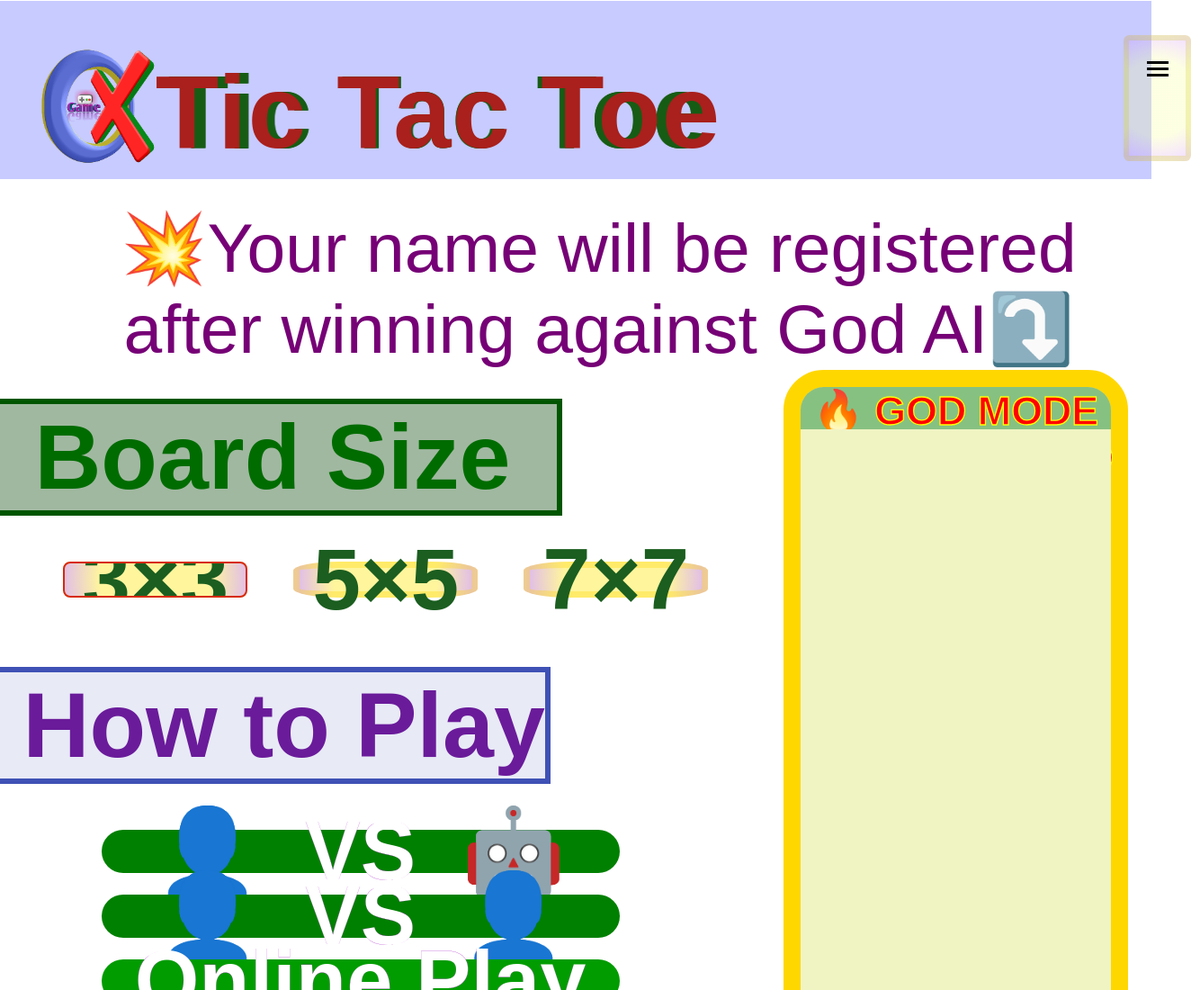
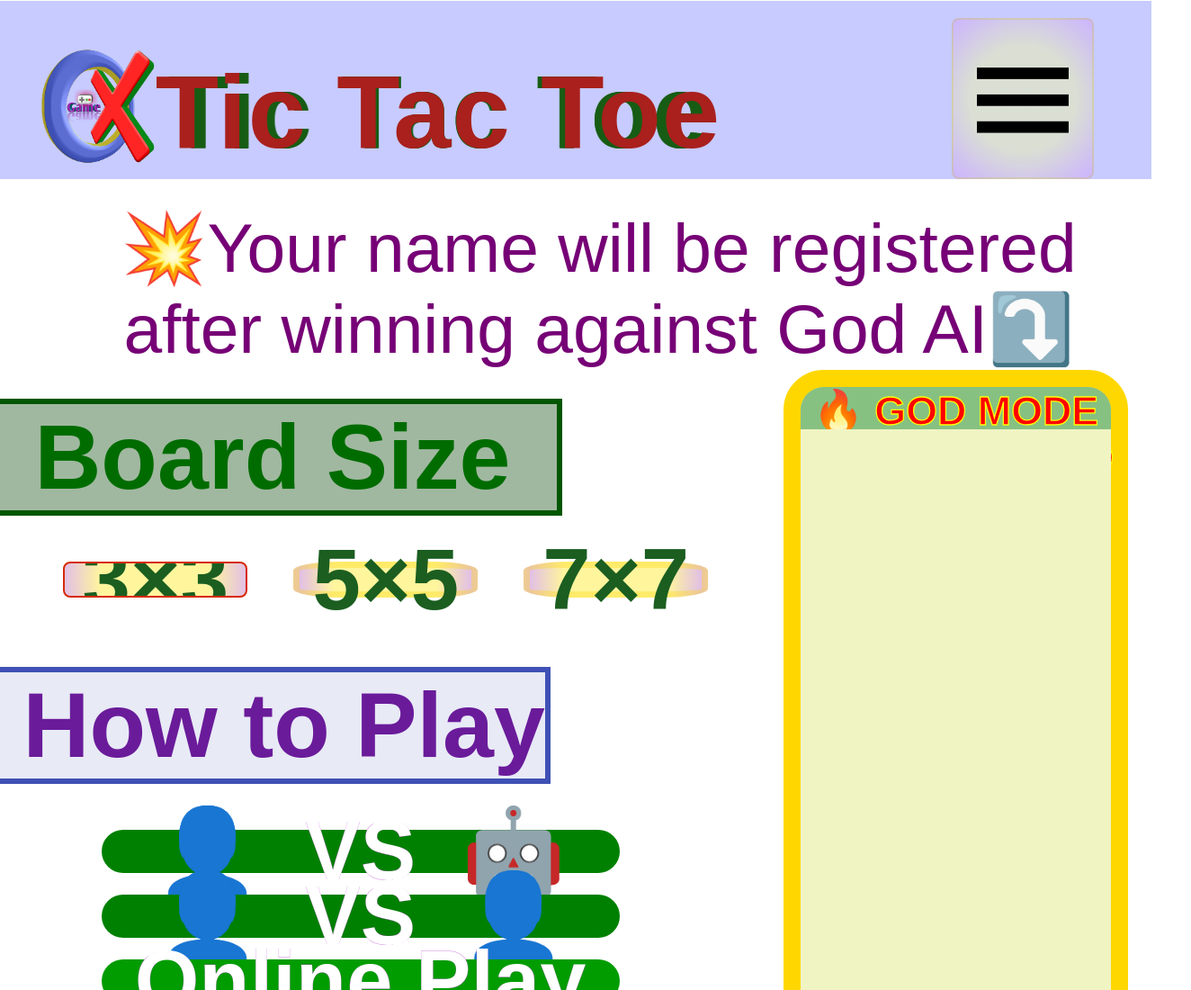
Before and after one commit to oxgamepro/tictactoeultimate, a plain HTML site: page index.html in a window 1280 px wide. Shown: the top 1100 px of the page at 90% size, 1324 px wide, since content can reach past the window. Drawn offline with Linux system fonts and the light colour scheme; no server answers; a web font is replaced by a local one.

Commit message:
Update style.css

```diff
--- a/style.css
+++ b/style.css
@@ -98,18 +98,35 @@
 
 }
 
-.threeline{
-  position: relative;
-  left: 30vw;
-  height: 7vw;
-  margin-top: 3vw;
-  padding: 1.5vw;
-  border-radius: 0.5vw;
-border: 0.5vw solid #CAC20038;
-align-items: center;
-  background: radial-gradient(circle, #F8FF8E40 60%,
-#D48EFF40 100%);
+.threeline {
+  display: flex;
 
+  align-items: center;
+
+padding: 1vw 2vw;
+  margin-top:1.5vw;
+  margin-left: auto;
+  margin-right:5vw;
+  width: fit-content;
+  height: auto;
+
+  border-radius: 0.5rem;
+  border: 2px solid #CAC20038;
+  background: radial-gradient(circle, #F8FF8E63 50%, #D48EFF61 100%);
+}
+
+/* Responsive SVG inside the div */
+.threeline svg {
+  width: 8vw;
+  height: 7.5vw;
+}
+
+/* Bigger size for large screens (desktop mode) */
+@media (min-width: 768px) {
+  .threeline svg {
+    width: 8vw;
+    height: 8vw;
+  }
 }
 
 
```
